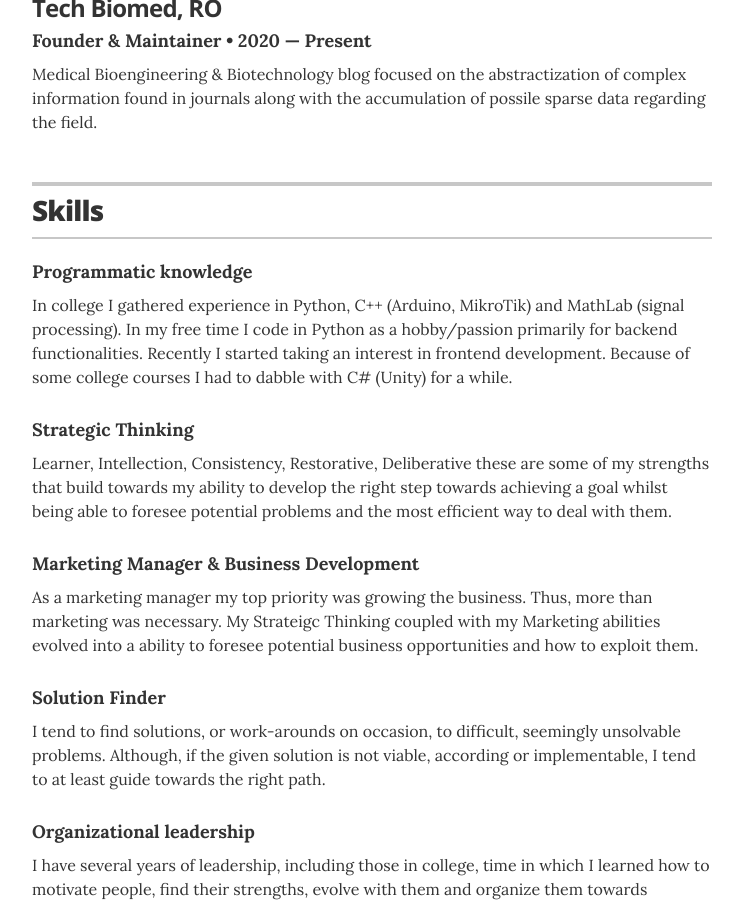
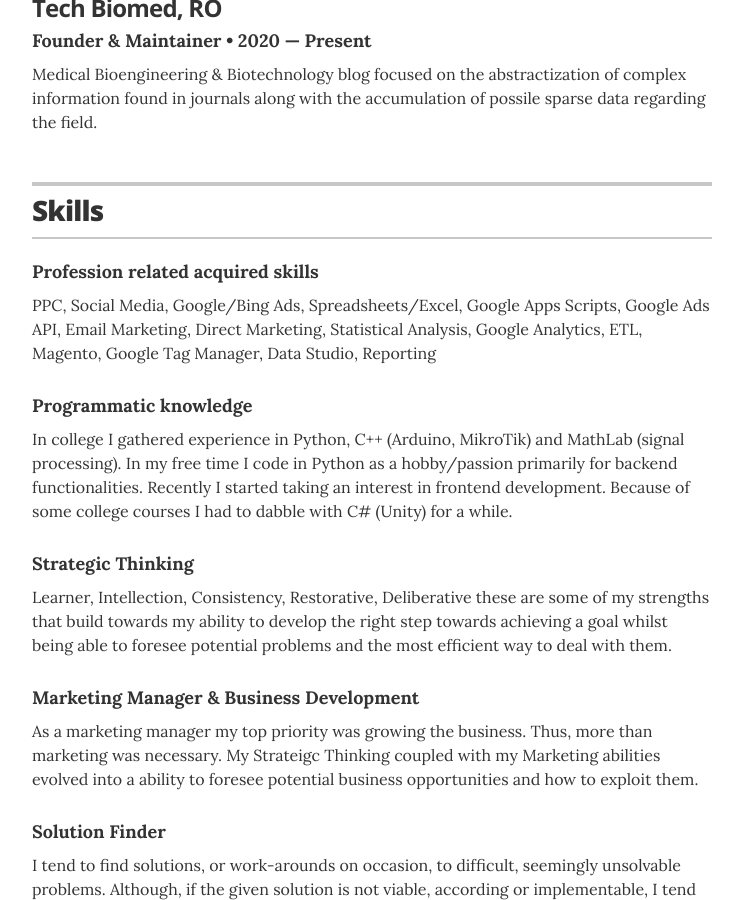
Before and after one commit to IulianIV/iulianiv.github.io, a Jekyll site: the page built from index.html, in a window 1280 px wide and 900 px high, scrolled down 1724 px. Shown: the whole window, without its empty margins (268-1011 px from the left). Built offline with Jekyll 4.4.1, drawn with Linux system fonts in a browser that asks for light colours.

Commit message:
Modified skills

```diff
--- a/_data/skills.yml
+++ b/_data/skills.yml
@@ -1,4 +1,7 @@
 # Skills
+- skill: Profession related acquired skills
+  description: PPC, Social Media, Google/Bing Ads, Spreadsheets/Excel, Google Apps Scripts, Google Ads API, Email Marketing, Direct Marketing, Statistical Analysis, Google Analytics, ETL, Magento, Google Tag Manager, Data Studio, Reporting
+
 - skill: Programmatic knowledge
   description: In college I gathered experience in Python, C++ (Arduino, MikroTik) and MathLab (signal processing). In my free time I code in Python as a hobby/passion primarily for backend functionalities. Recently I started taking an interest in frontend development. Because of some college courses I had to dabble with C# (Unity) for a while.
 
```
